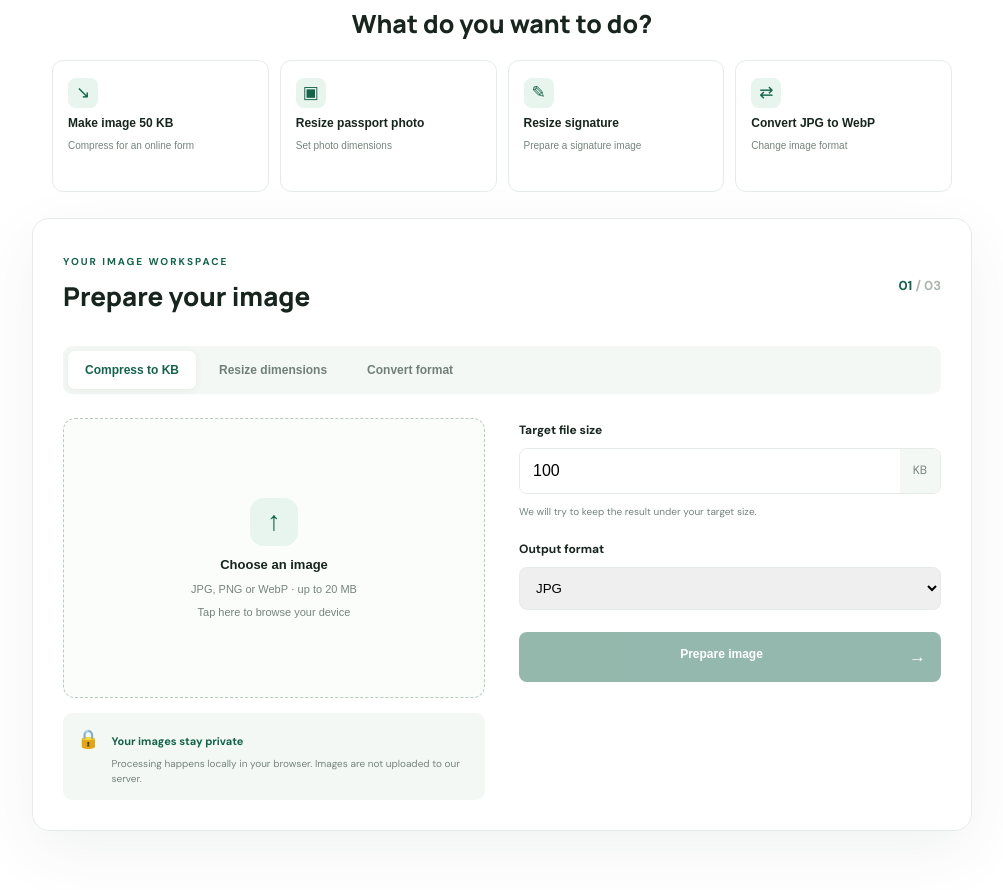
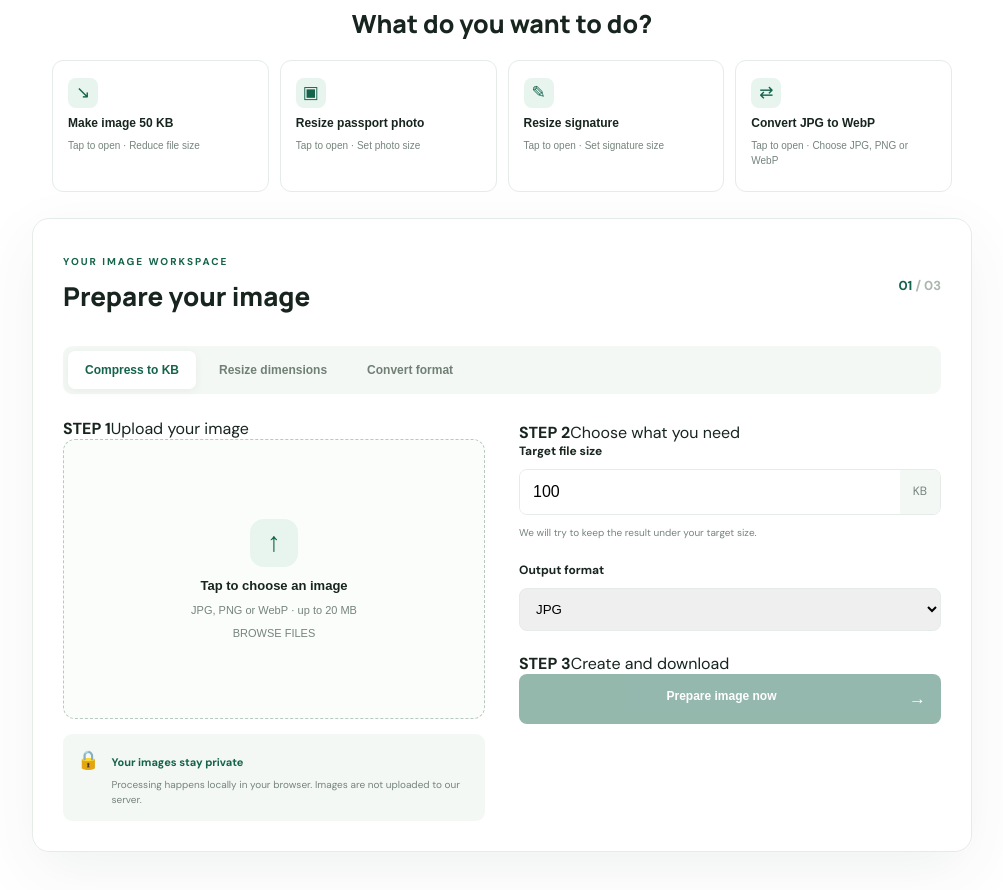
Before and after one commit to ya6331856-cpu/pic-to-spec, a Next.js app: page / in a window 1280 px wide. Shown: the part 560-1450 px from the top of the page, without its empty margins (138-1141 px from the left). Built offline with nearby package versions, Linux system fonts and the light colour scheme.

Commit message:
Clarify image tool steps and clickable actions

```diff
--- a/app/page.tsx
+++ b/app/page.tsx
@@ -82,20 +82,20 @@ export default function Home() {
     <section className="quick-start" aria-label="Choose what you want to do">
       <p className="eyebrow">START WITH ONE TAP</p><h2>What do you want to do?</h2>
       <div className="quick-grid">
-        <button onClick={() => {setTool("compress");setTarget("50");document.getElementById("tools")?.scrollIntoView({behavior:"smooth"});}}><span>↘</span><b>Make image 50 KB</b><small>Compress for an online form</small></button>
-        <button onClick={() => {setTool("resize");setWidth("600");setHeight("600");setRatio(false);document.getElementById("tools")?.scrollIntoView({behavior:"smooth"});}}><span>▣</span><b>Resize passport photo</b><small>Set photo dimensions</small></button>
-        <button onClick={() => {setTool("resize");setWidth("400");setHeight("150");setRatio(false);document.getElementById("tools")?.scrollIntoView({behavior:"smooth"});}}><span>✎</span><b>Resize signature</b><small>Prepare a signature image</small></button>
-        <button onClick={() => {setTool("convert");setFormat("image/webp");document.getElementById("tools")?.scrollIntoView({behavior:"smooth"});}}><span>⇄</span><b>Convert JPG to WebP</b><small>Change image format</small></button>
+        <button onClick={() => {setTool("compress");setTarget("50");document.getElementById("tools")?.scrollIntoView({behavior:"smooth"});}}><span>↘</span><b>Make image 50 KB</b><small>Tap to open · Reduce file size</small></button>
+        <button onClick={() => {setTool("resize");setWidth("600");setHeight("600");setRatio(false);document.getElementById("tools")?.scrollIntoView({behavior:"smooth"});}}><span>▣</span><b>Resize passport photo</b><small>Tap to open · Set photo size</small></button>
+        <button onClick={() => {setTool("resize");setWidth("400");setHeight("150");setRatio(false);document.getElementById("tools")?.scrollIntoView({behavior:"smooth"});}}><span>✎</span><b>Resize signature</b><small>Tap to open · Set signature size</small></button>
+        <button onClick={() => {setTool("convert");setFormat("image/webp");document.getElementById("tools")?.scrollIntoView({behavior:"smooth"});}}><span>⇄</span><b>Convert JPG to WebP</b><small>Tap to open · Choose JPG, PNG or WebP</small></button>
       </div>
     </section>
     <section className="workspace" id="tools"><div className="workspace-head"><div><small>YOUR IMAGE WORKSPACE</small><h2>Prepare your image</h2></div><b>01 <i>/ 03</i></b></div>
       <div className="tabs">{(["compress","resize","convert"] as Tool[]).map(t => <button key={t} className={tool === t ? "active" : ""} onClick={() => {setTool(t);setError("");setResult(null);}}>{t === "compress" ? "Compress to KB" : t === "resize" ? "Resize dimensions" : "Convert format"}</button>)}</div>
-      <div className="columns"><div><button className="drop" onClick={() => picker.current?.click()}>{preview ? <><img src={preview} alt="Selected image preview"/><strong>{file?.name}</strong><span>Tap to choose another image</span></> : <><span className="upload">↑</span><strong>Choose an image</strong><span>JPG, PNG or WebP · up to 20 MB</span><small>Tap here to browse your device</small></>}</button><input ref={picker} hidden type="file" accept="image/*" onChange={e => selectFile(e.target.files?.[0])}/>{file && <p className="fileinfo">{file.name} · {bytes(file.size)}</p>}<div className="privacy">🔒 <div><b>Your images stay private</b><p>Processing happens locally in your browser. Images are not uploaded to our server.</p></div></div></div>
-      <div className="settings">{tool === "compress" && <div className="field"><label>Target file size</label><div className="inputunit"><input type="number" min="5" max="5000" value={target} onChange={e => setTarget(e.target.value)}/><span>KB</span></div><p>We will try to keep the result under your target size.</p></div>}
+      <div className="columns"><div className="upload-column"><div className="step-hint"><b>STEP 1</b><span>Upload your image</span></div><button type="button" className="drop" onClick={() => picker.current?.click()}>{preview ? <><img src={preview} alt="Selected image preview"/><strong>{file?.name}</strong><span>Tap to choose another image</span></> : <><span className="upload">↑</span><strong>Tap to choose an image</strong><span>JPG, PNG or WebP · up to 20 MB</span><small className="tap-hint">BROWSE FILES</small></>}</button><input ref={picker} hidden type="file" accept="image/*" onChange={e => selectFile(e.target.files?.[0])}/>{file && <p className="fileinfo">{file.name} · {bytes(file.size)}</p>}<div className="privacy">🔒 <div><b>Your images stay private</b><p>Processing happens locally in your browser. Images are not uploaded to our server.</p></div></div></div>
+      <div className="settings"><div className="step-hint"><b>STEP 2</b><span>Choose what you need</span></div>{tool === "compress" && <div className="field"><label>Target file size</label><div className="inputunit"><input type="number" min="5" max="5000" value={target} onChange={e => setTarget(e.target.value)}/><span>KB</span></div><p>We will try to keep the result under your target size.</p></div>}
       {tool === "resize" && <><div className="field"><label>Image dimensions</label><div className="dims"><input aria-label="Width in pixels" type="number" value={width} onChange={e => setWidth(e.target.value)}/><b>×</b><input aria-label="Height in pixels" type="number" value={height} onChange={e => setHeight(e.target.value)}/></div><label className="check"><input type="checkbox" checked={ratio} onChange={e => setRatio(e.target.checked)}/> Keep aspect ratio</label></div><div className="presets">{presets.map(p => <button key={p.name} onClick={() => {setWidth(String(p.w));setHeight(String(p.h));setRatio(false);}}><b>{p.name}</b><span>{p.w} × {p.h} px</span></button>)}</div></>}
       {tool === "convert" && <div className="field"><label>Output format</label><select value={format} onChange={e => setFormat(e.target.value as Format)}><option value="image/jpeg">JPG</option><option value="image/png">PNG</option><option value="image/webp">WebP</option></select></div>}
       {tool !== "convert" && <div className="field"><label>Output format</label><select value={format} onChange={e => setFormat(e.target.value as Format)}><option value="image/jpeg">JPG</option><option value="image/png">PNG</option><option value="image/webp">WebP</option></select></div>}
-      <button className="primary" disabled={busy || !file} onClick={run}>{busy ? "Processing…" : "Prepare image"} <span>→</span></button>
+      <div className="step-hint step-three"><b>STEP 3</b><span>Create and download</span></div><button className="primary" disabled={busy || !file} onClick={run}>{busy ? "Preparing your image…" : "Prepare image now"} <span>→</span></button>
       {error && <p className="error">{error}</p>}
       {result && <div className="result"><b>✓ Image ready</b><p>{bytes(result.size)} · {result.w} × {result.h} px</p><a href={result.url} download={result.name}>Download {result.name} ↓</a></div>}
       </div></div>
```
